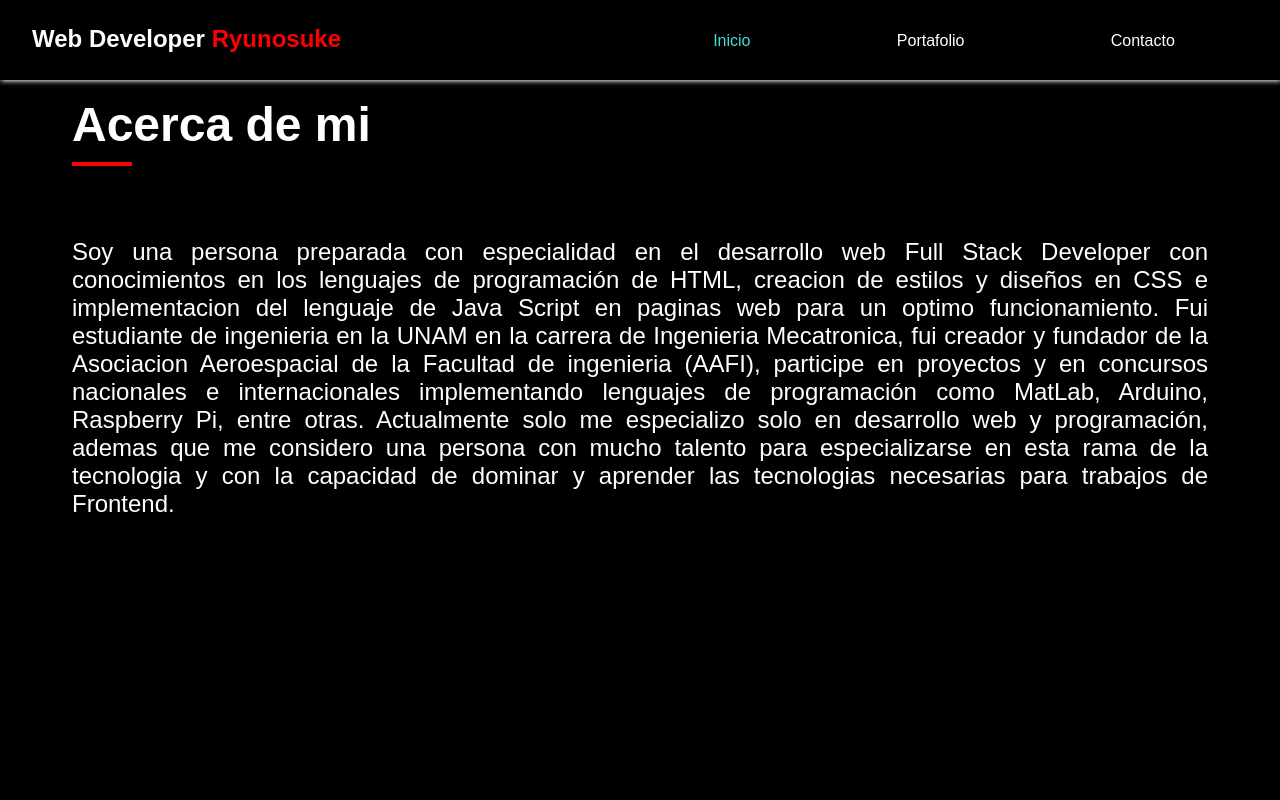
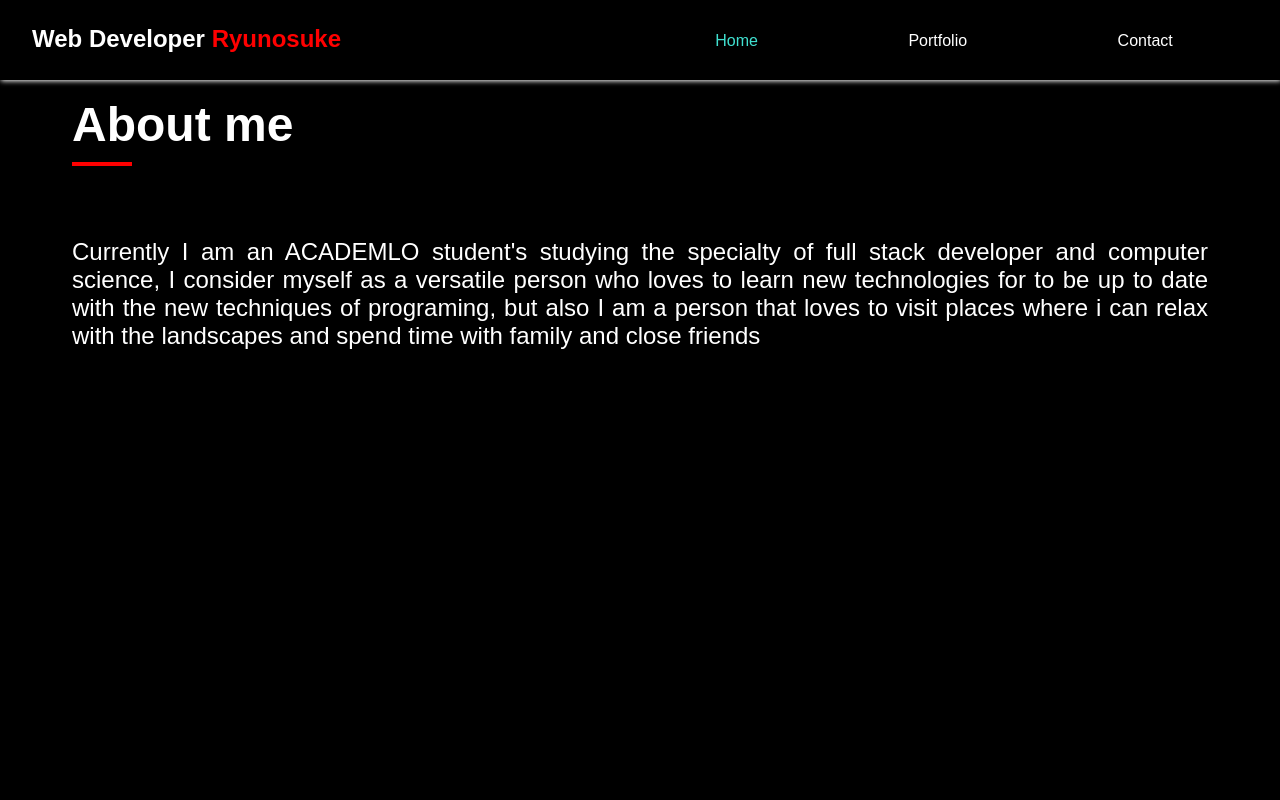
Before and after one commit to DrakkarRyu/Portfolio, a plain HTML site: page aboutMe.html in a window 1280 px wide. Shown: the top 800 px of the page. Drawn offline with Linux system fonts and the light colour scheme; a web font is replaced by a local one.

Commit message:
English versio

```diff
--- a/aboutMe.html
+++ b/aboutMe.html
@@ -1,13 +1,16 @@
 <!DOCTYPE html>
 <html lang="es">
+
 <head>
     <meta charset="UTF-8">
     <meta http-equiv="X-UA-Compatible" content="IE=edge">
-    <meta = name="viewport" content="width=device-width, initial-scale=1.0">
-    <title>About Me</title>
-    <link rel="stylesheet" href="/styles-aboutMe.css">
-    <link rel="stylesheet" href="https://use.fontawesome.com/releases/v5.15.3/css/all.css" integrity="sha384-SZXxX4whJ79/gErwcOYf+zWLeJdY/qpuqC4cAa9rOGUstPomtqpuNWT9wdPEn2fk" crossorigin="anonymous">
+    <meta=name="viewport" content="width=device-width, initial-scale=1.0">
+        <title>About Me</title>
+        <link rel="stylesheet" href="/styles-aboutMe.css">
+        <link rel="stylesheet" href="https://use.fontawesome.com/releases/v5.15.3/css/all.css"
+            integrity="sha384-SZXxX4whJ79/gErwcOYf+zWLeJdY/qpuqC4cAa9rOGUstPomtqpuNWT9wdPEn2fk" crossorigin="anonymous">
 </head>
+
 <body>
     <div class="wrapper">
         <header>
@@ -16,19 +19,19 @@
                     <h1>Web Developer <span>Ryunosuke</span></h1>
                 </div>
                 <ul class="Menú">
-                    <li><a class= "inicio" href="/index.html">Inicio</a></li>
-                    <li><a href="/portfolio.html">Portafolio</a></li>
-                    <li><a href="/contact.html">Contacto</a></li>
+                    <li><a class="inicio" href="/index.html">Home</a></li>
+                    <li><a href="/portfolio.html">Portfolio</a></li>
+                    <li><a href="/contact.html">Contact</a></li>
                 </ul>
             </nav>
         </header>
         <div class="about-me">
-            <h2>Acerca de mi</h2>
+            <h2>About me</h2>
             <div class="divider"></div>
-            <p>Soy una persona preparada con especialidad en el desarrollo web Full Stack Developer con conocimientos en los lenguajes de programación de HTML, creacion de estilos y diseños en CSS e implementacion del lenguaje de Java Script en paginas web para un optimo funcionamiento.
-                Fui estudiante de ingenieria en la UNAM en la carrera de Ingenieria Mecatronica, fui creador y fundador de la Asociacion Aeroespacial de la Facultad de ingenieria (AAFI), participe en proyectos y en concursos nacionales e internacionales implementando lenguajes de programación
-                como MatLab, Arduino, Raspberry Pi, entre otras. Actualmente solo me especializo solo en desarrollo web y programación, ademas que me considero una persona con mucho talento para especializarse en esta rama de la tecnologia y con la capacidad de dominar y aprender las tecnologias
-                necesarias para trabajos de Frontend.
+            <p>Currently I am an ACADEMLO student's studying the specialty of full stack developer and computer science,
+                I consider myself as a versatile person who loves to learn new technologies for to be up to date with
+                the new techniques of programing, but also I am a person that loves to visit places where i can relax
+                with the landscapes and spend time with family and close friends
             </p>
         </div>
     </div>
@@ -37,4 +40,5 @@
         <h5>Full Stack Developer</h5>
     </footer>
 </body>
+
 </html>
--- a/index.html
+++ b/index.html
@@ -1,13 +1,16 @@
 <!DOCTYPE html>
 <html lang="es">
+
 <head>
     <meta charset="UTF-8">
     <meta http-equiv="X-UA-Compatible" content="IE=edge">
-    <meta = name="viewport" content="width=device-width, initial-scale=1.0">
-    <title>Portafolio de Javier Joan</title>
-    <link rel="stylesheet" href="/styles-index.css">
-    <link rel="stylesheet" href="https://use.fontawesome.com/releases/v5.15.3/css/all.css" integrity="sha384-SZXxX4whJ79/gErwcOYf+zWLeJdY/qpuqC4cAa9rOGUstPomtqpuNWT9wdPEn2fk" crossorigin="anonymous">
+    <meta=name="viewport" content="width=device-width, initial-scale=1.0">
+        <title>Portafolio Javier Joan</title>
+        <link rel="stylesheet" href="/styles-index.css">
+        <link rel="stylesheet" href="https://use.fontawesome.com/releases/v5.15.3/css/all.css"
+            integrity="sha384-SZXxX4whJ79/gErwcOYf+zWLeJdY/qpuqC4cAa9rOGUstPomtqpuNWT9wdPEn2fk" crossorigin="anonymous">
 </head>
+
 <body>
     <div class="wrapper">
         <header>
@@ -16,16 +19,18 @@
                     <h1>Web Developer <span>Ryunosuke</span></h1>
                 </div>
                 <ul class="Menú">
-                    <li><a href="/aboutMe.html">Acerca de mi</a></li>
-                    <li><a href="/portfolio.html">Portafolio</a></li>
-                    <li><a href="/contact.html">Contacto</a></li>
+                    <li><a href="/aboutMe.html">About me</a></li>
+                    <li><a href="/portfolio.html">Portfolio</a></li>
+                    <li><a href="/contact.html">Contact</a></li>
                 </ul>
             </nav>
         </header>
         <main class="main">
             <div class="informacion">
-                <h1>Mi nombre es <span>Javier Gutierrez</span></h1>
-                <p>Soy estudiante de programación Web Full Stack Developer y ciencias de la computación, una persona de profesión de alto rendimiento con amor a la tecnologia y con vehemente deseo de aprender, pulir y perfeccionar sus habilidades.</p>
+                <h1>I am <span>Javier Gutierrez</span></h1>
+                <p>I am a full stack developer, currently i still studing for to become an excellent developer, looking
+                    to improve my skills, my great goal is also to improve professionally and personally showing good
+                    values</p>
             </div>
             <img src="/images/mi-imagen.png" alt="Javier Joan Gutierrez picture">
         </main>
@@ -33,13 +38,14 @@
     <div class="container-button">
         <button class="button">
             <a href="/images/CV.pdf" download="CV.pdf">
-                Descargar CV
+                Download CV
             </a>
         </button>
     </div>
-<footer class="footer">
-    <h2>Javier Joan Gutiérrez</h2>
-    <h5>Full Stack Developer</h5>
-</footer>
+    <footer class="footer">
+        <h2>Javier Joan Gutiérrez</h2>
+        <h5>Full Stack Developer</h5>
+    </footer>
 </body>
+
 </html>
```
Also changed, not shown: contact.html (+6 -6 lines), portfolio.html (+12 -7 lines).
